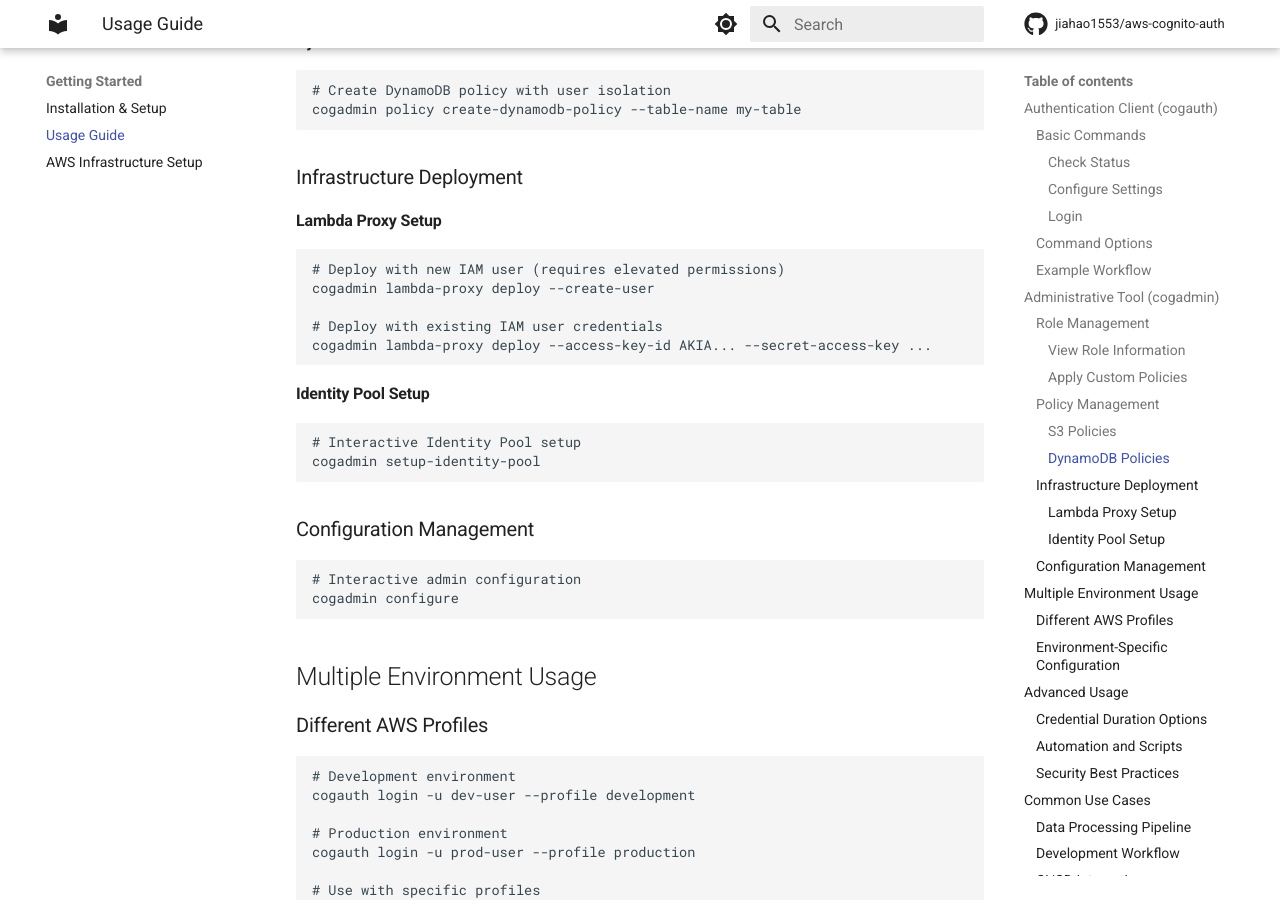
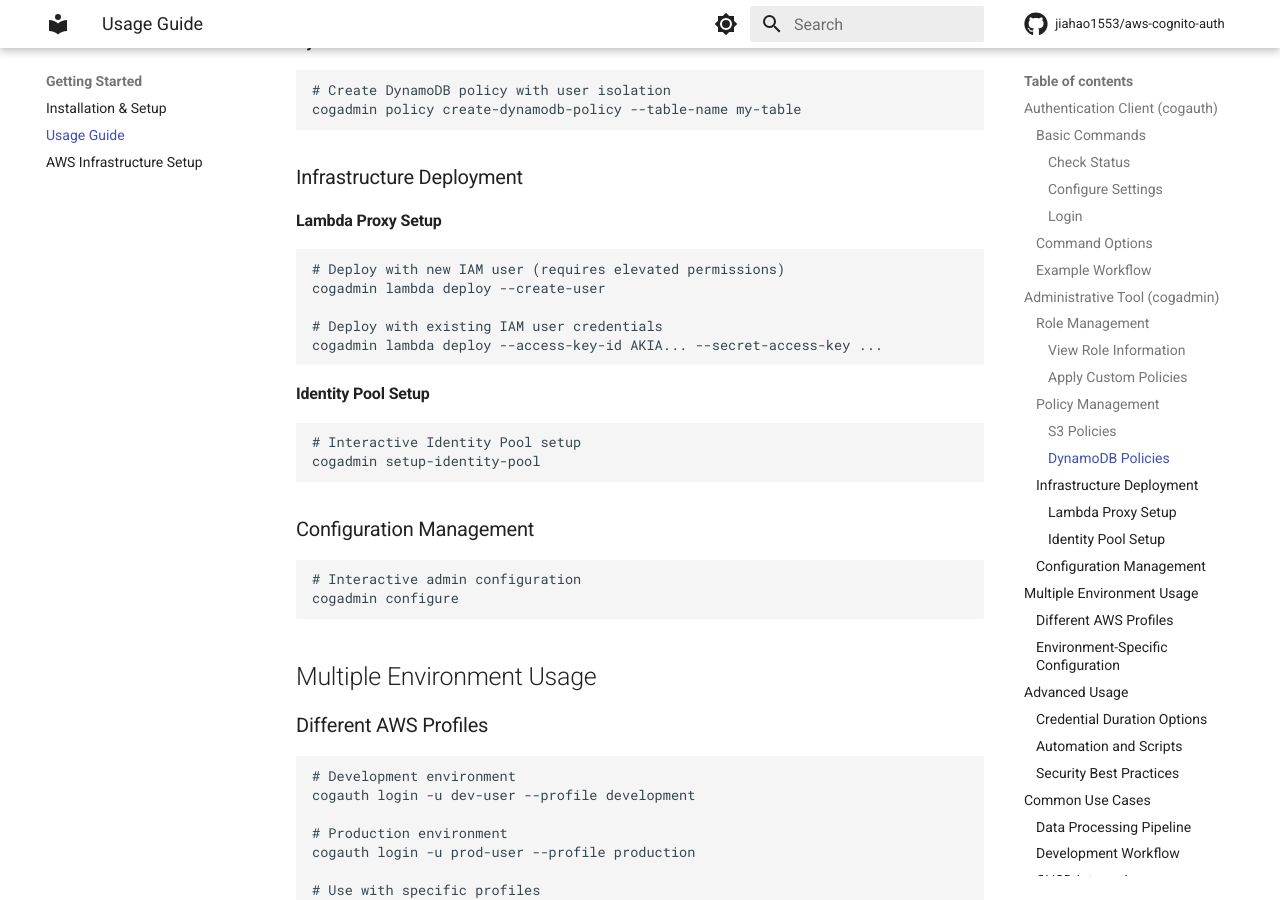
Before and after one commit to jiahao1553/aws-cognito-auth, an MkDocs documentation site: the page built from docs/usage.md, in a window 1280 px wide and 900 px high, scrolled down 2420 px. Built offline with MkDocs 1.6.1 and Material for MkDocs 9.7.7, drawn with Linux system fonts in a browser that asks for light colours; comment, search, counter and statistics services are not loaded; some of the changed text lies outside the part shown.

Commit message:
refactor: update CLI commands from `cogadmin lambda-proxy` to `cogadmin lambda` for deploying Lambda functions
- Replaced all instances of `cogadmin lambda-proxy` with `cogadmin lambda` across documentation and code.
- Updated error messages and examples to reflect the new command structure.
- Ensured consistency in command usage across README, administration, troubleshooting, and usage documentation.

````diff
--- a/docs/usage.md
+++ b/docs/usage.md
@@ -107,10 +107,10 @@ cogadmin policy create-dynamodb-policy --table-name my-table
 #### Lambda Proxy Setup
 ```bash
 # Deploy with new IAM user (requires elevated permissions)
-cogadmin lambda-proxy deploy --create-user
+cogadmin lambda deploy --create-user
 
 # Deploy with existing IAM user credentials
-cogadmin lambda-proxy deploy --access-key-id AKIA... --secret-access-key ...
+cogadmin lambda deploy --access-key-id AKIA... --secret-access-key ...
 ```
 
 #### Identity Pool Setup
@@ -241,5 +241,5 @@ cogadmin --help
 # Get help for specific subcommands
 cogadmin role --help
 cogadmin policy --help
-cogadmin lambda-proxy --help
+cogadmin lambda --help
 ```
````
Also changed, not shown: README.md (+7 -7 lines), docs/administration.md (+2 -2 lines), docs/aws-setup.md (+2 -2 lines), docs/index.md (+1 -1 lines), docs/troubleshooting.md (+3 -3 lines), 3 other files.
